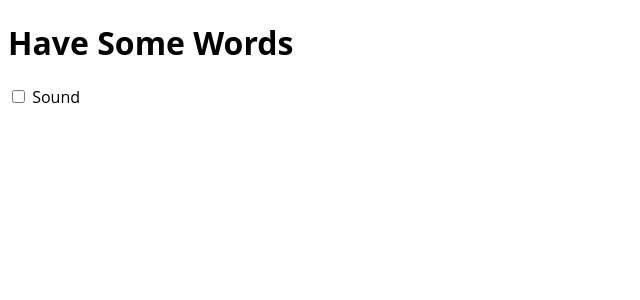
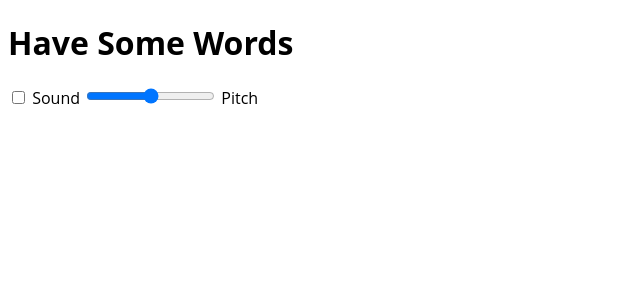
Before and after one commit to samiranne/wordblocks, a Flask app: page / in a window 1280 px wide. Shown: the top 300 px of the page, without its empty margins (0-640 px from the left). Run offline with Flask 2, Linux system fonts and the light colour scheme; data that the repository does not hold is empty.

Commit message:
add a pitch slider

```diff
--- a/templates/index.html
+++ b/templates/index.html
@@ -5,6 +5,10 @@
     <!-- <% include word_list { locals: list = leftwords } %> -->
     <input type="checkbox" id="sound_enabled"/>
     <label for="sound_enabled">Sound</label>
+
+    <input id="pitch" type="range" min="0" max="20" value="10" class="slider">
+    <label for="pitch">Pitch</label>
+
     <div class="wordbank-container">
         <div class="wordbank">
             {% for word in subjects %}
--- a/templates/js/app.js
+++ b/templates/js/app.js
@@ -8,7 +8,17 @@ for (const category of categories) {
     });
 }
 
-document.querySelectorAll('.wordbank div').forEach((a)=>a.onclick = ()=> {
-    var soundEnabled = document.getElementById('sound_enabled').checked;
-    if (soundEnabled) speechSynthesis.speak(new SpeechSynthesisUtterance(a.innerText))
+document.querySelectorAll('.wordbank div').forEach((a) => a.onclick = () => {
+    let soundEnabled = document.getElementById('sound_enabled').checked;
+    let pitchSlider = document.getElementById('pitch');
+
+    let utterance = new SpeechSynthesisUtterance(a.innerText);
+    // Our range slider works on integers, but pitch is between 0 and 2
+    // according to
+    // https://developer.mozilla.org/en-US/docs/Web/API/SpeechSynthesisUtterance/pitch
+    utterance.pitch = pitchSlider.value / 10;
+
+    if (soundEnabled) {
+        speechSynthesis.speak(utterance);
+    }
 });
```
